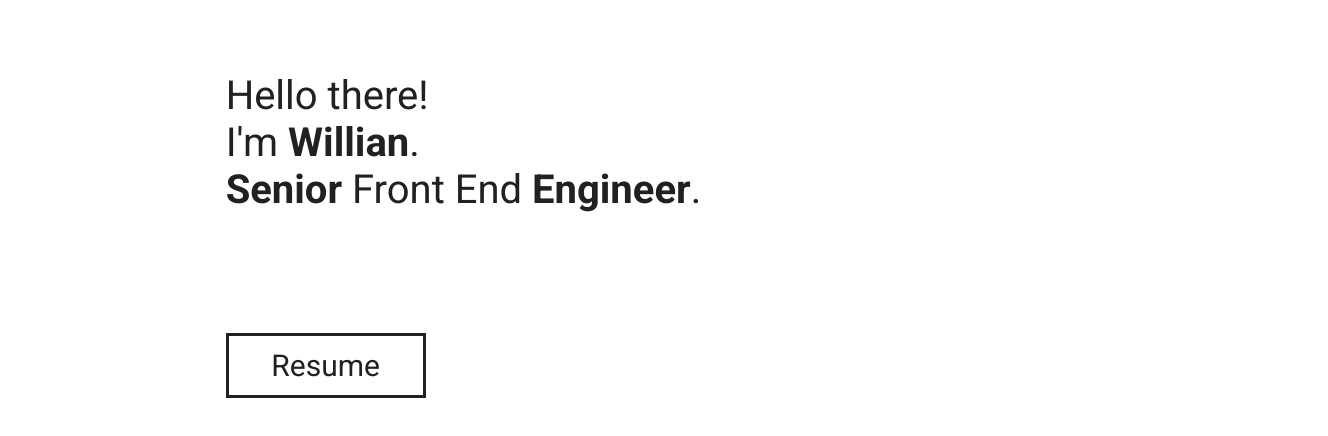
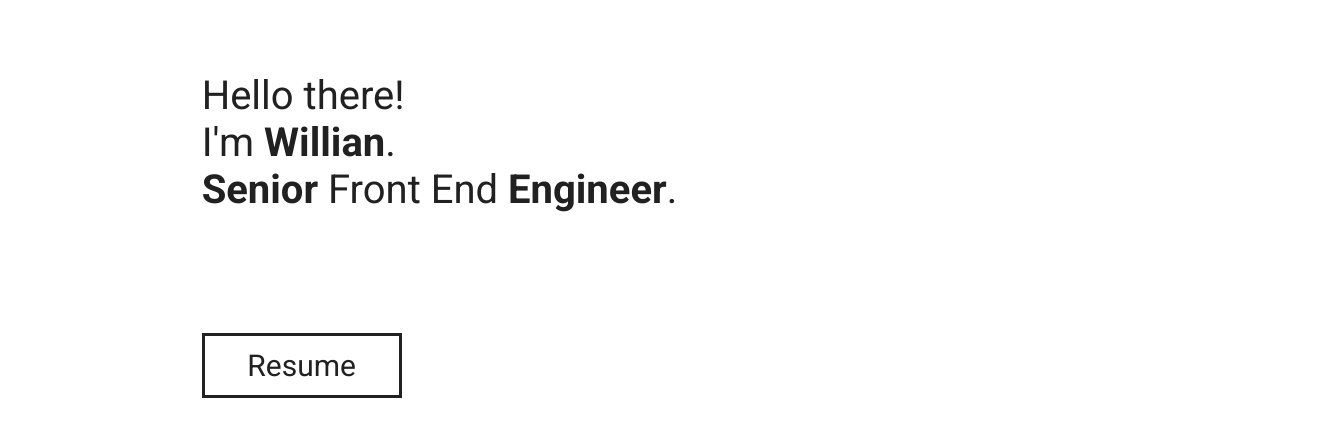
Before and after one commit to wdtamagi/my-page, a Next.js app: page / in a window 1280 px wide. Shown: the top 436 px of the page, 1328 px wide, since content can reach past the window. Built offline with nearby package versions, Linux system fonts and the light colour scheme.

Commit message:
Fix remove scrollbars from initial page

```diff
--- a/src/pages/index.tsx
+++ b/src/pages/index.tsx
@@ -62,6 +62,7 @@ const MainPage: React.FC = () => {
         width: 100%;
         height: 100%;
         padding: 3rem 1rem;
+        box-sizing: border-box;
 
         & > * {
           grid-column: 2;
```
